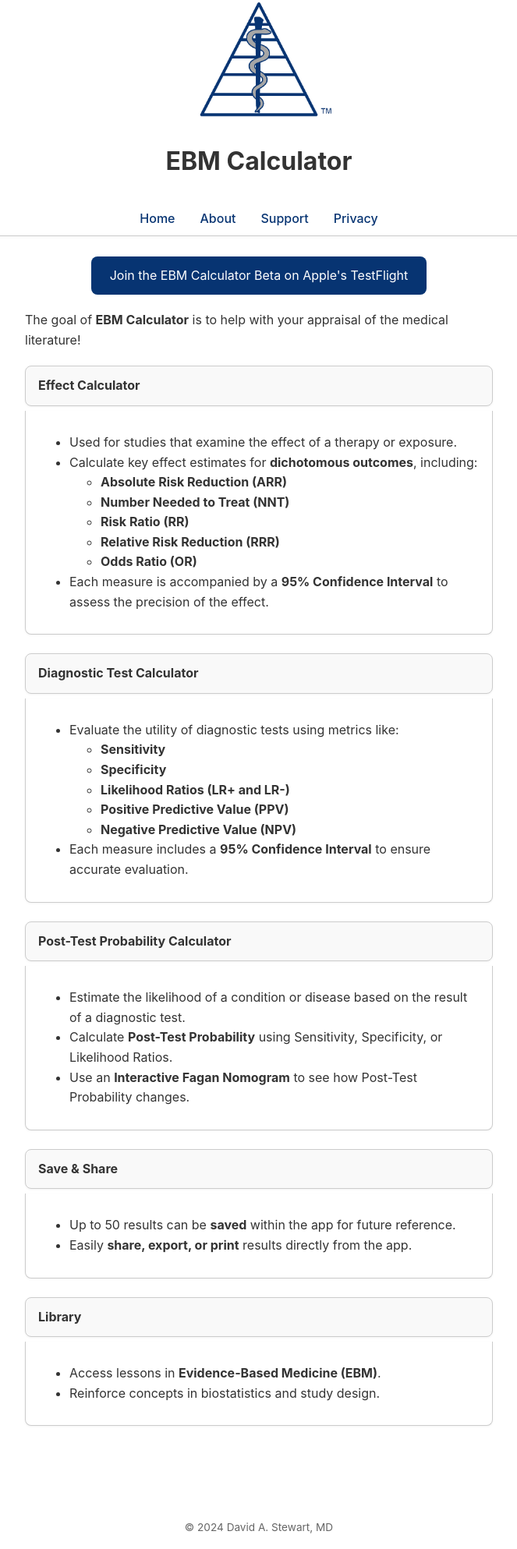
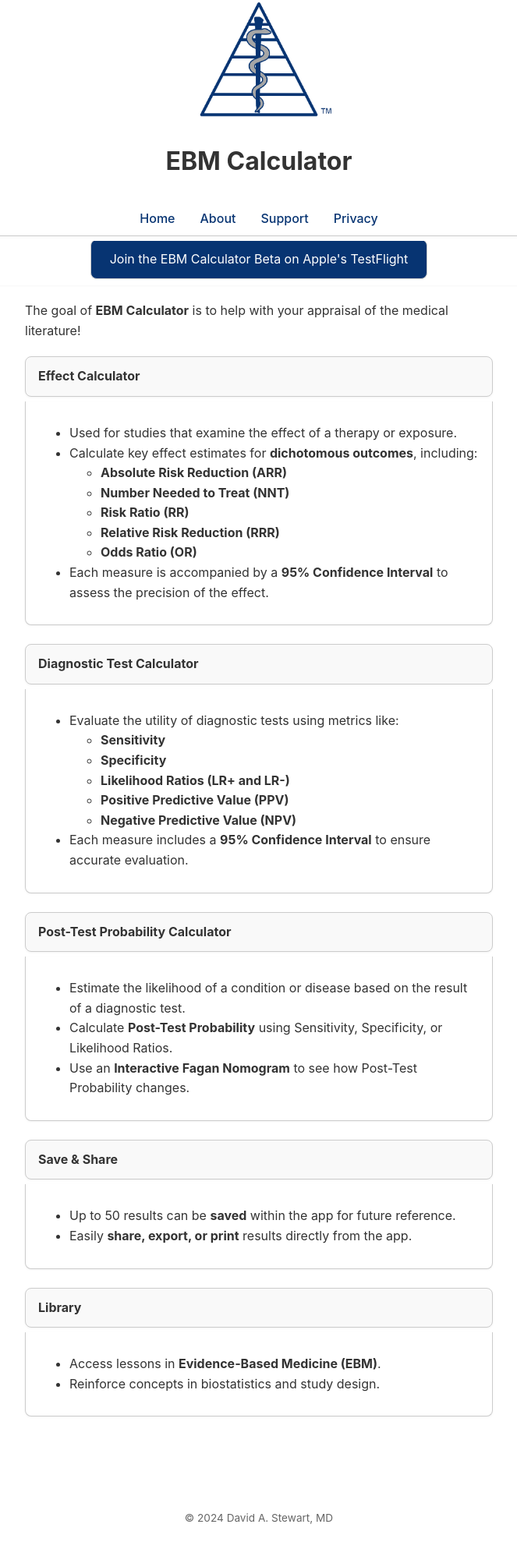
Before and after one commit to EBMCalculator/ebmcalculator.github.io, a Jekyll site: the page built from index.md, in a window 1280 px wide. Shown: the whole page at 78% size, without its empty margins (308-971 px from the left). Built offline with Jekyll 4.4.1, drawn with Linux system fonts in a browser that asks for light colours.

Commit message:
Update index.md

```diff
--- a/index.md
+++ b/index.md
@@ -14,11 +14,14 @@
 </style>
 
 <!-- TestFlight Button -->
-<div style="max-width: 600px; margin: 20px auto; text-align: center;">
-  <a href="https://testflight.apple.com/join/9FZgaZyd" style="background-color: #073472; color: white; padding: 12px 24px; font-size: 16px; border-radius: 8px; text-decoration: none; display: inline-block;">
-    Join the EBM Calculator Beta on Apple's TestFlight
-  </a>
+<div class="section-links-wrapper">
+  <div class="section-links">
+    <a href="https://testflight.apple.com/join/9FZgaZyd" style="background-color: #073472; color: white; padding: 12px 24px; font-size: 16px; border-radius: 8px; text-decoration: none;">
+      Join the EBM Calculator Beta on Apple's TestFlight
+    </a>
+  </div>
 </div>
+
 
 <!-- Goal Statement -->
 <div style="max-width: 600px; margin: 20px auto;" markdown="1">
```
